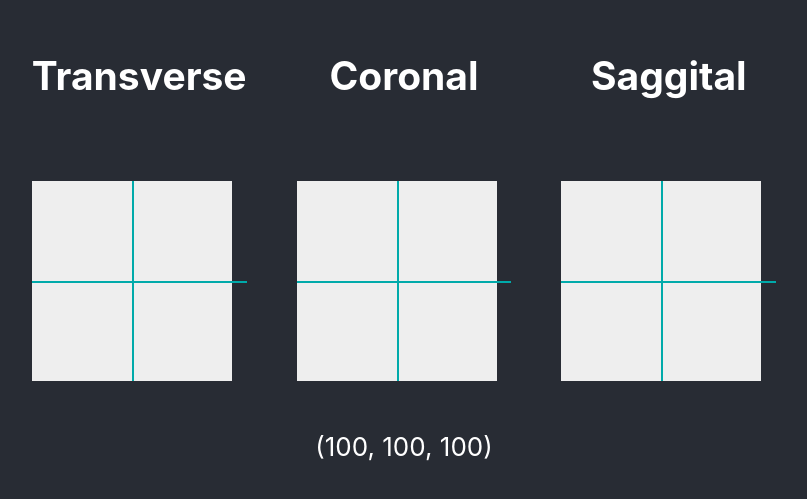
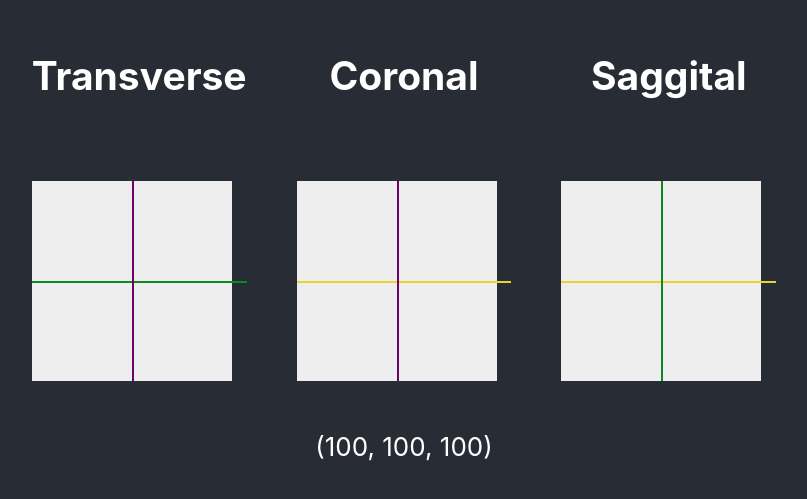
Before and after one commit to michaelmendoza/interactive-playground, a React (Create React App) app: page / in a window 1280 px wide. Shown: the part 159-658 px from the top of the page, without its empty margins (236-1043 px from the left). Built offline with nearby package versions, Linux system fonts and the light colour scheme.

Commit message:
Add line colour

```diff
--- a/src/components/Coronal.jsx
+++ b/src/components/Coronal.jsx
@@ -73,10 +73,10 @@ const Coronal = ({position, setPosition}) => {
     <div className='viewer-3d'>
 
         <div className='viewer-continer' style={{ backgroundColor: color}} ref={viewerRef} onMouseMove={handleMouseMove} onMouseLeave={handleMouseLeave}>
-          <div className='drag-handle-viewable-h' style={{ top:position.z }} onMouseDown={handleMouseDown} onMouseUp={handleMouseUp}>
+          <div className='drag-handle-viewable-h-yellow' style={{ top:position.z }} onMouseDown={handleMouseDown} onMouseUp={handleMouseUp}>
             <div className='drag-handle-dragable-h'></div>
           </div>
-          <div className='drag-handle-viewable-v' style={{ left:position.x }} onMouseDown={handleMouseDown} onMouseUp={handleMouseUp}>
+          <div className='drag-handle-viewable-v-purple' style={{ left:position.x }} onMouseDown={handleMouseDown} onMouseUp={handleMouseUp}>
             <div className='drag-handle-dragable-v'></div>
           </div>
         </div>
--- a/src/components/Sagittal.jsx
+++ b/src/components/Sagittal.jsx
@@ -73,10 +73,10 @@ const Coronal = ({position, setPosition}) => {
     <div className='viewer-3d'>
 
         <div className='viewer-continer' style={{ backgroundColor: color}} ref={viewerRef} onMouseMove={handleMouseMove} onMouseLeave={handleMouseLeave}>
-          <div className='drag-handle-viewable-h' style={{ top:position.z }} onMouseDown={handleMouseDown} onMouseUp={handleMouseUp}>
+          <div className='drag-handle-viewable-h-yellow' style={{ top:position.z }} onMouseDown={handleMouseDown} onMouseUp={handleMouseUp}>
             <div className='drag-handle-dragable-h'></div>
           </div>
-          <div className='drag-handle-viewable-v' style={{ left:position.y }} onMouseDown={handleMouseDown} onMouseUp={handleMouseUp}>
+          <div className='drag-handle-viewable-v-green' style={{ left:position.y }} onMouseDown={handleMouseDown} onMouseUp={handleMouseUp}>
             <div className='drag-handle-dragable-v'></div>
           </div>
         </div>
--- a/src/components/Transverse.jsx
+++ b/src/components/Transverse.jsx
@@ -75,10 +75,10 @@ const Transverse = ({position, setPosition}) => {
     <div className='viewer-3d'>
 
         <div className='viewer-continer' style={{ backgroundColor: color}} ref={viewerRef} onMouseMove={handleMouseMove} onMouseLeave={handleMouseLeave}>
-          <div className='drag-handle-viewable-h' style={{ top:position.y,color:'black'}} onMouseDown={handleMouseDown} onMouseUp={handleMouseUp}>
+          <div className='drag-handle-viewable-h-green' style={{ top:position.y,color:'black'}} onMouseDown={handleMouseDown} onMouseUp={handleMouseUp}>
             <div className='drag-handle-dragable-h'></div>
           </div>
-          <div className='drag-handle-viewable-v' style={{ left:position.x }} onMouseDown={handleMouseDown} onMouseUp={handleMouseUp}>
+          <div className='drag-handle-viewable-v-purple' style={{ left:position.x }} onMouseDown={handleMouseDown} onMouseUp={handleMouseUp}>
             <div className='drag-handle-dragable-v'></div>
           </div>
         </div>
--- a/src/components/viewer3d.scss
+++ b/src/components/viewer3d.scss
@@ -2,13 +2,24 @@
     position: relative;
 }
 
-.drag-handle-viewable-h {
+
+.drag-handle-viewable-h-yellow {
     position: absolute;
     width: 100%;
     height: 2px;
     top: 0;
     left:0;
-    background-color: #00aaaa;
+    background-color: #e7d52d;
+
+}
+
+.drag-handle-viewable-h-green {
+    position: absolute;
+    width: 100%;
+    height: 2px;
+    top: 0;
+    left:0;
+    background-color: #0f881f;
 
 }
 
@@ -22,13 +33,23 @@
 }
 
 
-.drag-handle-viewable-v {
+.drag-handle-viewable-v-purple {
     position: absolute;
     width: 2px;
     height: 100%;
     top: 0;
     left:0;
-    background-color: #00aaaa;
+    background-color: #6d0368;
+
+}
+
+.drag-handle-viewable-v-green {
+    position: absolute;
+    width: 2px;
+    height: 100%;
+    top: 0;
+    left:0;
+    background-color: #0f881f;
 
 }
 
```
